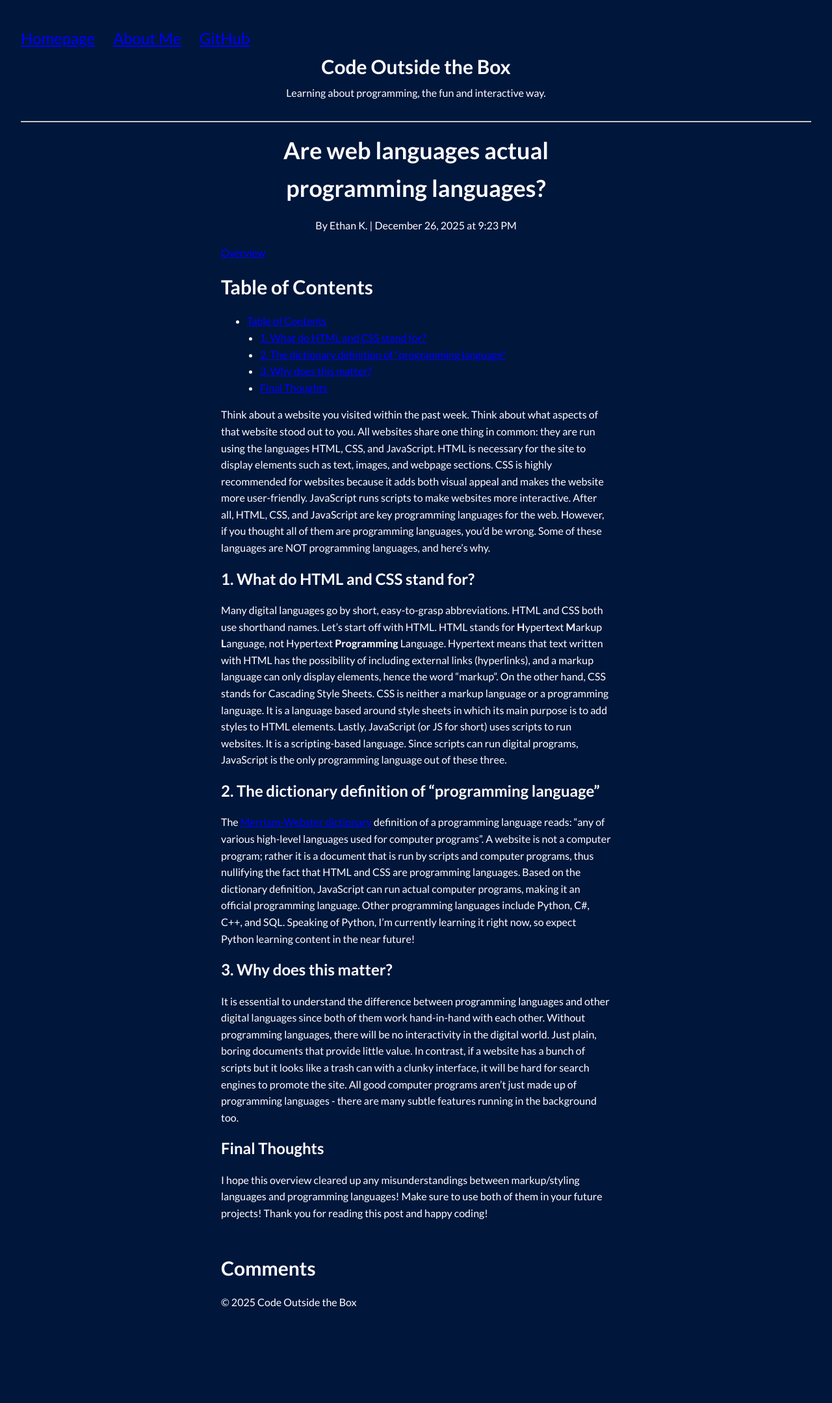
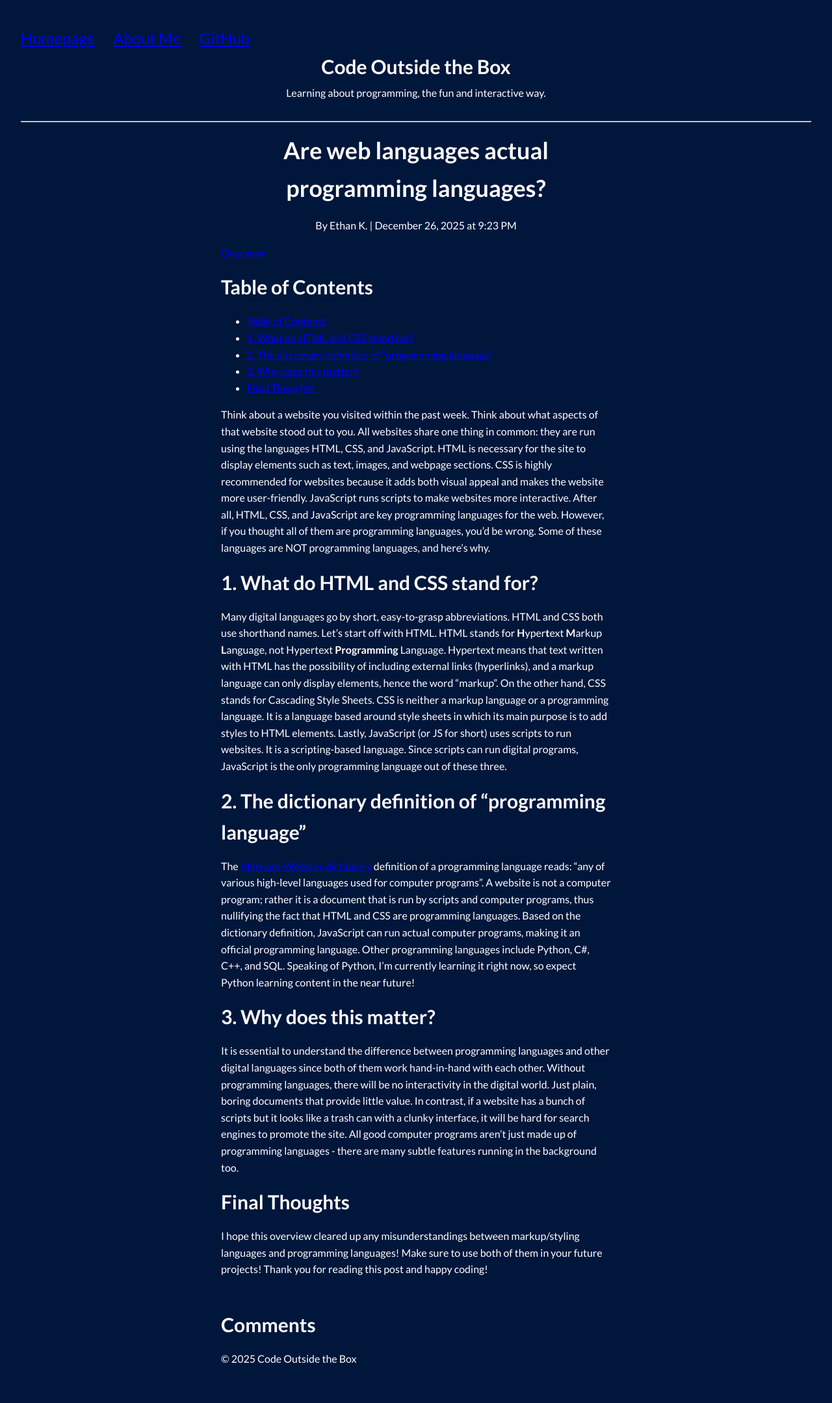
Before and after one commit to MicroChip818/microchip818.github.io, a Jekyll site: the page built from _posts/2025-12-26-are-web-languages-actual-programming-languages.md, in a window 1280 px wide. Shown: the whole page at 65% size. Built offline with Jekyll 4.4.1, drawn with Linux system fonts in a browser that asks for light colours; comment, search, counter and statistics services are not loaded; before the commit the page ends 2073 px from its top, so only the background shows below that.

Commit message:
Change headings to improve document structure
Updated headings from H3 to H2 for better structure.

```diff
--- a/_posts/2025-12-26-are-web-languages-actual-programming-languages.md
+++ b/_posts/2025-12-26-are-web-languages-actual-programming-languages.md
@@ -6,11 +6,11 @@ author: Ethan K.
 categories: [Overview]
 ---
 Think about a website you visited within the past week. Think about what aspects of that website stood out to you. All websites share one thing in common: they are run using the languages HTML, CSS, and JavaScript. HTML is necessary for the site to display elements such as text, images, and webpage sections. CSS is highly recommended for websites because it adds both visual appeal and makes the website more user-friendly. JavaScript runs scripts to make websites more interactive. After all, HTML, CSS, and JavaScript are key programming languages for the web. However, if you thought all of them are programming languages, you'd be wrong. Some of these languages are NOT programming languages, and here's why.
-### 1. What do HTML and CSS stand for?
+## 1. What do HTML and CSS stand for?
 Many digital languages go by short, easy-to-grasp abbreviations. HTML and CSS both use shorthand names. Let's start off with HTML. HTML stands for **H**yper**t**ext **M**arkup **L**anguage, not Hypertext **Programming** Language. Hypertext means that text written with HTML has the possibility of including external links (hyperlinks), and a markup language can only display elements, hence the word "markup". On the other hand, CSS stands for Cascading Style Sheets. CSS is neither a markup language or a programming language. It is a language based around style sheets in which its main purpose is to add styles to HTML elements. Lastly, JavaScript (or JS for short) uses scripts to run websites. It is a scripting-based language. Since scripts can run digital programs, JavaScript is the only programming language out of these three.
-### 2. The dictionary definition of "programming language"
+## 2. The dictionary definition of "programming language"
 The <a href="https://www.merriam-webster.com/dictionary/programming%20language" target="_blank">Merriam-Webster dictionary</a> definition of a programming language reads: "any of various high-level languages used for computer programs". A website is not a computer program; rather it is a document that is run by scripts and computer programs, thus nullifying the fact that HTML and CSS are programming languages. Based on the dictionary definition, JavaScript can run actual computer programs, making it an official programming language. Other programming languages include Python, C#, C++, and SQL. Speaking of Python, I'm currently learning it right now, so expect Python learning content in the near future!
-### 3. Why does this matter?
+## 3. Why does this matter?
 It is essential to understand the difference between programming languages and other digital languages since both of them work hand-in-hand with each other. Without programming languages, there will be no interactivity in the digital world. Just plain, boring documents that provide little value. In contrast, if a website has a bunch of scripts but it looks like a trash can with a clunky interface, it will be hard for search engines to promote the site. All good computer programs aren't just made up of programming languages - there are many subtle features running in the background too.
-### Final Thoughts
+## Final Thoughts
 I hope this overview cleared up any misunderstandings between markup/styling languages and programming languages! Make sure to use both of them in your future projects! Thank you for reading this post and happy coding!
```
